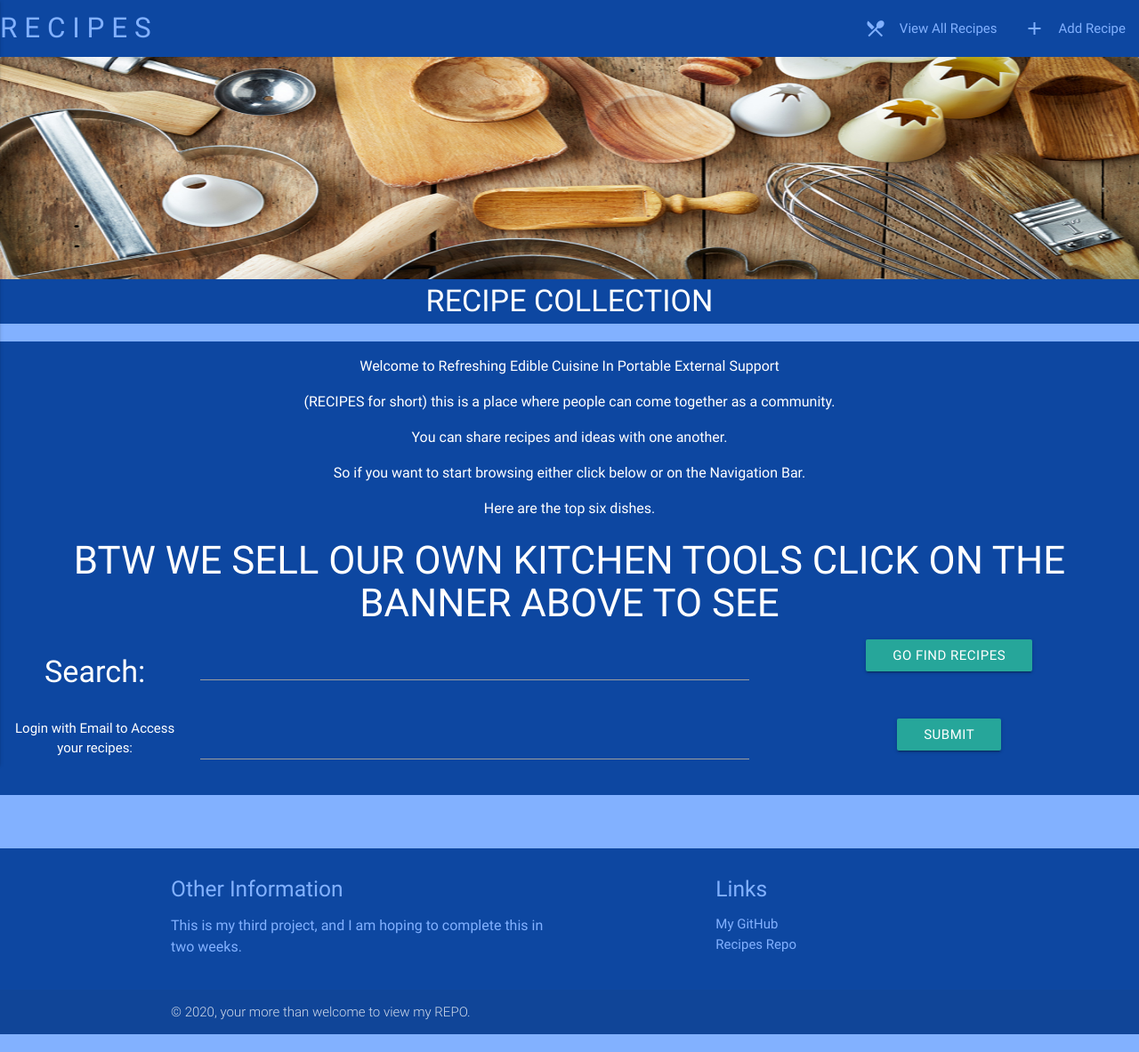
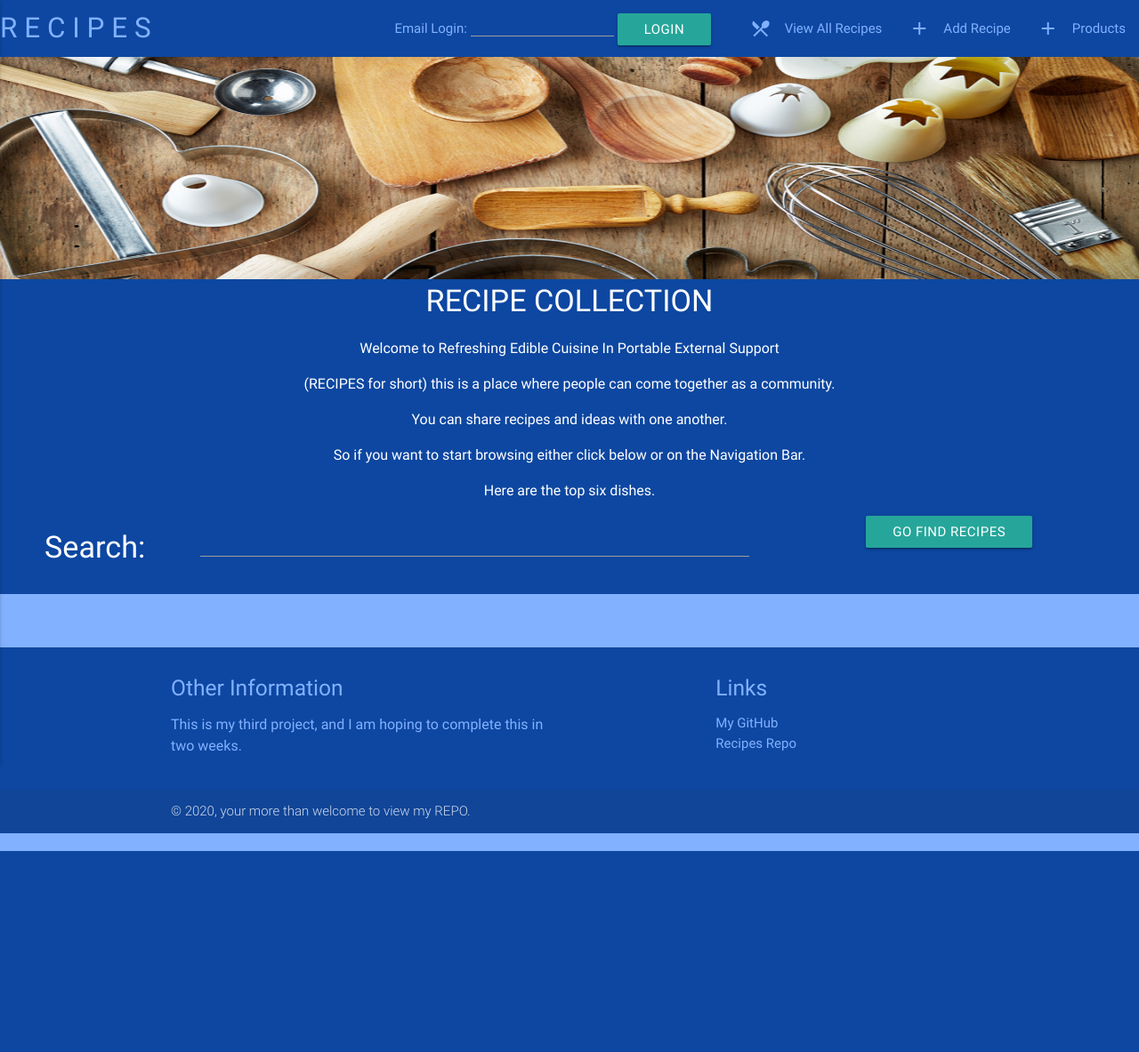
Before and after one commit to jjackson19862017/Milestone4_Recipes, a Flask app: page / in a window 1280 px wide. Shown: the whole page at 89% size. After the commit the page ends 957 px from the top, so only its background shows below. Run offline with Flask 2, Linux system fonts and the light colour scheme; data that the repository does not hold is empty; some libraries are stand-ins or nearby versions.

Commit message:
Aarons Feedback

```diff
--- a/app.py
+++ b/app.py
@@ -154,6 +154,15 @@ def search_recipes():
     return render_template('searchrecipes.html',recipes=recipes, query="Easy")
 """
 
+""" Products Page """
+@app.route('/view_products')
+def view_products():
+    """ Sorts by Product Name in ascending order """
+    products=mongo.db.products.find().sort('product_name', 1)
+
+    return render_template("products.html", products=products, page_title="OUR PRODUCTS")
+
+
 if __name__ == '__main__':
     app.run(host=os.environ.get('IP'),
             port=os.environ.get('PORT'),
--- a/static/css/mystyle.css
+++ b/static/css/mystyle.css
@@ -130,7 +130,11 @@ body {
 }
 
 .no_margin {
-    margin: 0 !important;
+    margin: 0px !important;
+}
+
+.no_bottom_margin {
+    margin-bottom: 0px !important;
 }
 
 .sml_border {
@@ -162,3 +166,12 @@ p {
     width: 100%;
     height: 250px;
 }
+
+.nav_user {
+    width: 42% !important;
+    height: 1rem !important;
+}
+
+.side_left {
+    margin-left: 35px !important;
+}
--- a/templates/base.html
+++ b/templates/base.html
@@ -30,8 +30,18 @@
             <ul id="nav-mobile" class="right hide-on-med-and-down"></ul>
             <a href="{{ url_for('view_recipes') }}" class="brand-logo blue-text text-accent-1">R E C I P E S</a>
             <ul class="right hide-on-med-and-down">
+                <li>
+                    <form action="{{ url_for('find_user') }}" method="POST">
+                        <span class="blue-text text-accent-1">Email Login:</span>
+                        <input id="user_field" type="search" class="nav_user" name="user_field">
+                        <button class="btn submit_btn" type="submit">Login</button>
+
+                    </form>
+                </li>
                 <li><a href="{{ url_for('view_recipes') }}" class="blue-text text-accent-1"><i class="material-icons left blue-text text-accent-1">local_dining</i>View All Recipes</a></li>
                 <li><a href="{{ url_for('add_recipe') }}" class="blue-text text-accent-1"><i class="material-icons left blue-text text-accent-1">add</i>Add Recipe</a></li>
+                <li><a href="{{ url_for('view_products') }}" class="blue-text text-accent-1"><i class="material-icons left blue-text text-accent-1">add</i>Products</a></li>
+
             </ul>
             <!--    Side Loading Nav Bar Main Code  -->
             <ul id="slide-out" class="side-nav blue darken-4">
@@ -57,6 +67,14 @@
                 <!--<li><a class="dropdown-button blue-text text-accent-1" href="#!" data-activates="dropdown1">Quick Searches<i class="material-icons left blue-text text-accent-1">arrow_drop_down</i></a></li>-->
                 <li><a href="{{ url_for('add_recipe') }}" class="waves-effect blue-text text-accent-1"><i class="material-icons left blue-text text-accent-1">add</i>Add Recipe</a></li>
                 <li>
+                    <form action="{{ url_for('find_user') }}" method="POST">
+                        <span class="blue-text text-accent-1 side_left">Email Login:</span>
+                        <input id="user_field" type="search" class="nav_user" name="user_field">
+                        <button class="btn submit_btn side_left" type="submit">Login</button>
+
+                    </form>
+                </li>
+                <li>
                     <div class="divider"></div>
                 </li>
                 <li><a class="subheader white-text name center">Check out how its build at:</a></li>
@@ -68,11 +86,8 @@
     </nav>
     <!--    Header bar for each template html    -->
     <div>
-        <div class="row">
-            <a href="https://www.amazon.co.uk/b/ref=s9_acss_bw_cg_OutletUK_2b1_w?node=19663233031&ref=uk_outsbcd_7&pf_rd_m=A3P5ROKL5A1OLE&pf_rd_s=merchandised-search-top-3&pf_rd_r=43ACSWR9Z88Y7KYZKVZV&pf_rd_t=101&pf_rd_p=04733ddf-9a9e-4e1a-99fc-93b3c51caf58&pf_rd_i=3012216031"
-                target="_blank">
-                <img src="{{ url_for('static', filename='images/cookingtools.jpg')}}" class="my_banner">
-            </a>
+        <div class="row no_bottom_margin">
+            <img src="{{ url_for('static', filename='images/cookingtools.jpg')}}" class="my_banner">
             <h4 class="card-title blue_title_card no_margin">{{ page_title }}</h4>
         </div>
     </div>
--- a/templates/index.html
+++ b/templates/index.html
@@ -8,7 +8,6 @@
             <p> You can share recipes and ideas with one another.</p>
             <p>So if you want to start browsing either click below or on the Navigation Bar.</p>
             <p>Here are the top six dishes.</p>
-            <h3>BTW WE SELL OUR OWN KITCHEN TOOLS CLICK ON THE BANNER ABOVE TO SEE</h3>
         </div>
         <!-- Search Feature for all the recipes -->
         <div class="row">
@@ -22,22 +21,6 @@
                     </div>
                     <div class="col s12 m4">
                         <button class="btn submit_btn" type="submit">Go Find Recipes</button>
-                    </div>
-                </div>
-            </form>
-        </div>
-        <!-- Search Feature for users recipes -->
-        <div class="row">
-            <form action="{{ url_for('find_user') }}" method="POST">
-                <div class="search-bar">
-                    <div class="col s12 m2">
-                        <span>Login with Email to Access your recipes:</span>
-                    </div>
-                    <div class="col s12 m6">
-                        <input id="user_field" type="search" required="" name="user_field">
-                    </div>
-                    <div class="col s12 m4">
-                        <button class="btn submit_btn" type="submit">Submit</button>
                     </div>
                 </div>
             </form>
--- a/templates/searchrecipes.html
+++ b/templates/searchrecipes.html
@@ -1,6 +1,6 @@
 {% extends 'base.html' %} {% block content %} {% if rec_count == 0 %}
 <!-- If no recipes were found for this keyword, display a user message -->
-<h4 class="card-title blue_title_card no_margin">Sorry but there is nothing found when searching for {{ query }}.</h4>
+<h4 class="card-title rnd_blue_title_card no_margin">Sorry but there is nothing found when searching for {{ query }}.</h4>
 <!-- Search Feature for all the recipes -->
 <div class="blue darken-4 center white-text">
     <div class="row">
@@ -20,7 +20,7 @@
     </div>
 </div>
 {% else %}
-<h4 class="card-title blue_title_card no_margin">Results for: {{ query }}</h4>
+<h4 class="card-title rnd_blue_title_card no_margin">Results for: {{ query }}</h4>
 <div class="row">
     {% for recipe in recipes %}
     <div class="col s12 m6 l4">
--- a/templates/userrecipes.html
+++ b/templates/userrecipes.html
@@ -1,6 +1,7 @@
 {% extends 'base.html' %} {% block content %}
-<h4 class="card-title blue_title_card no_margin">Results for: {{ query }}</h4>
-
+<div class="container">
+    <h4 class="card-title rnd_blue_title_card no_margin">Results for: {{ query }}</h4>
+</div>
 <div class="row">
     {% for recipe in recipes %}
     <div class="col s12 m6 l4">
```
Also changed, not shown: templates/products.html (added, +29 -0 lines), README.md, static/images/FormFrame.png (added), 1 other file.
